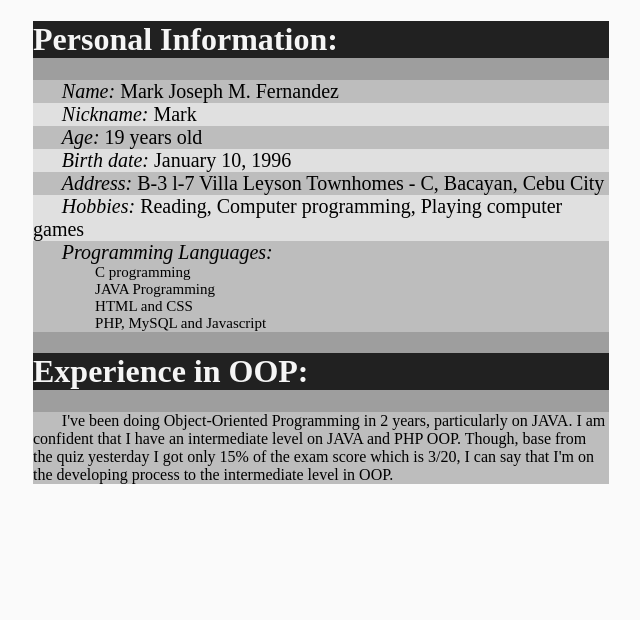
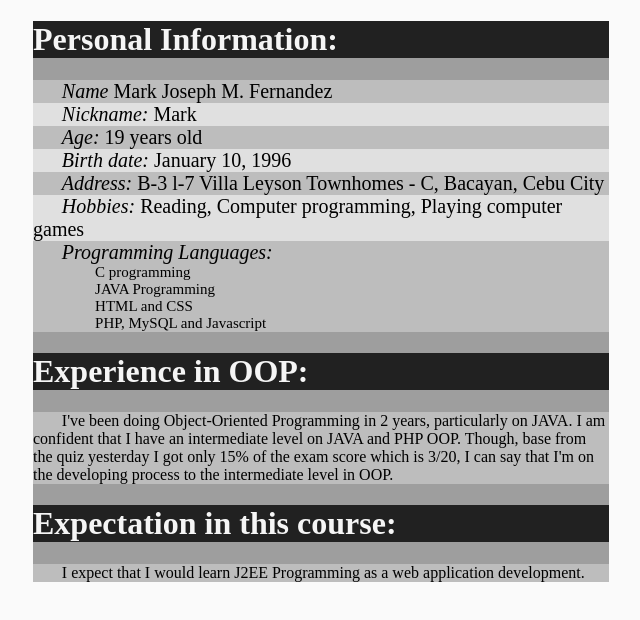
Before and after one commit to mark001/activity, a plain HTML site: page web/index.html in a window 1280 px wide. Shown: the whole page, without its empty margins (223-863 px from the left). Drawn offline with Linux system fonts and the light colour scheme.

Commit message:
update for final

```diff
--- a/web/index.html
+++ b/web/index.html
@@ -18,16 +18,16 @@ and open the template in the editor.
                     <h1 class="title">Personal Information: </h1>
                 </div>
                 <div class="content">
-                    <div class="info_light">    <label>Name:                      </label> Mark Joseph M. Fernandez                               </div>
-                    <div class="info_dark">    <label>Nickname:                   </label> Mark                                                   </div>
-                    <div class="info_light">   <label>Age:                        </label> 19 years old                                           </div>
-                    <div class="info_dark">    <label>Birth date:                 </label> January 10, 1996                                       </div>
-                    <div class="info_light">   <label>Address:                    </label> B-3 l-7 Villa Leyson Townhomes - C, Bacayan, Cebu City </div>
-                    <div class="info_dark">    <label>Hobbies:                    </label> Reading, Computer programming, Playing computer games  </div>
-                    <div class="info_light">   <label>Programming Languages:      </label>
-                        <div class="pl_contents">   C programming           </div>
-                        <div class="pl_contents">   JAVA Programming        </div>
-                        <div class="pl_contents">   HTML and CSS            </div>
+                    <div class="info_light">   <label>Name                  </label> Mark Joseph M. Fernandez                               </div>
+                    <div class="info_dark">    <label>Nickname:             </label> Mark                                                   </div>
+                    <div class="info_light">   <label>Age:                  </label> 19 years old                                           </div>
+                    <div class="info_dark">    <label>Birth date:           </label> January 10, 1996                                       </div>
+                    <div class="info_light">   <label>Address:              </label> B-3 l-7 Villa Leyson Townhomes - C, Bacayan, Cebu City </div>
+                    <div class="info_dark">    <label>Hobbies:              </label> Reading, Computer programming, Playing computer games  </div>
+                    <div class="info_light">   <label>Programming Languages:</label>
+                        <div class="pl_contents">C programming              </div>
+                        <div class="pl_contents">JAVA Programming           </div>
+                        <div class="pl_contents">HTML and CSS               </div>
                         <div class="pl_contents">PHP, MySQL and Javascript  </div>
                     </div>
                 </div>
@@ -45,6 +45,16 @@ and open the template in the editor.
                     </p>
                 </div>
             </div>
+            <div class="expectation">
+                <div class="title">
+                    <h1>Expectation in this course:</h1>
+                </div>
+                <div class="content">
+                    <p>
+                        I expect that I would learn J2EE Programming as a web application development.
+                    </p>
+                </div>
+            </div>
         </div>
     </body>
 </html>
```
